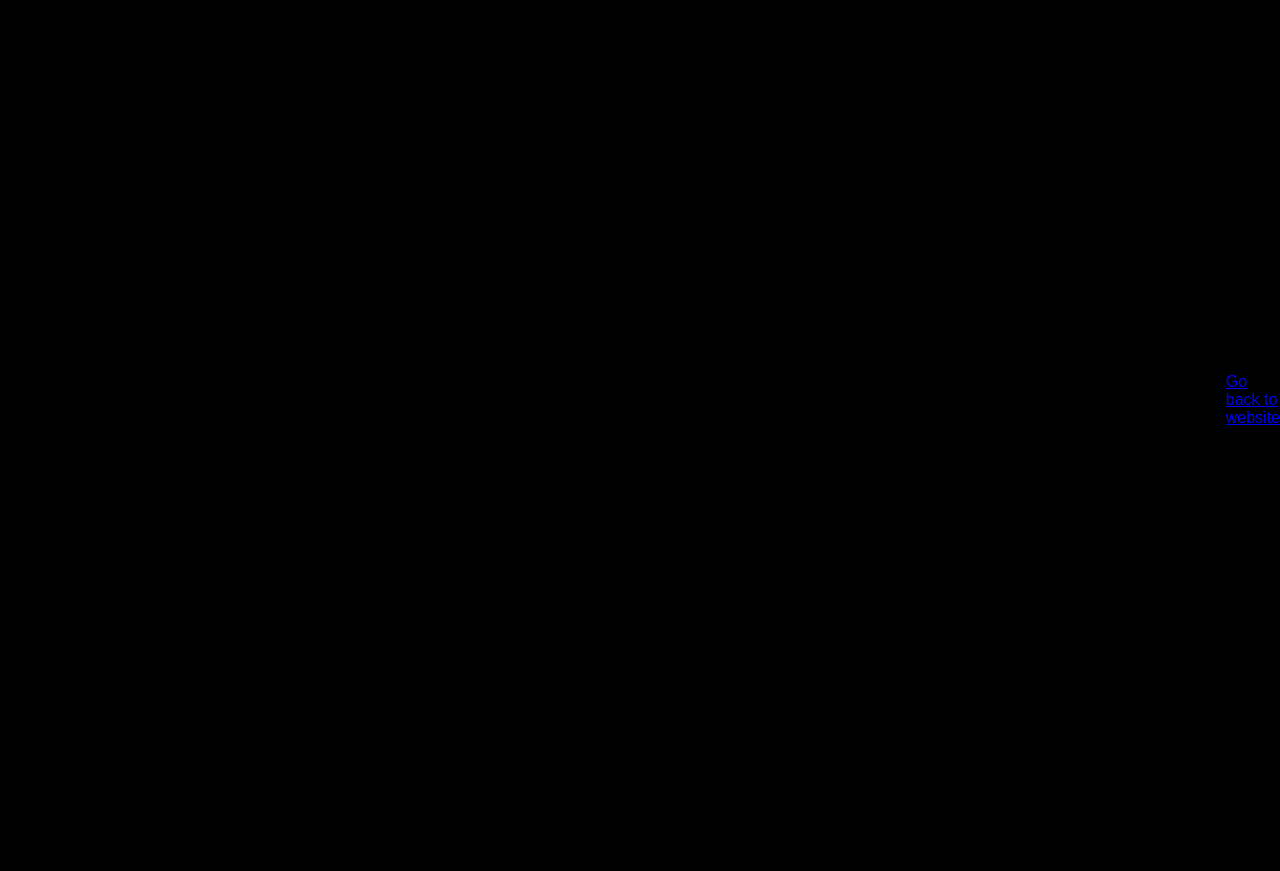
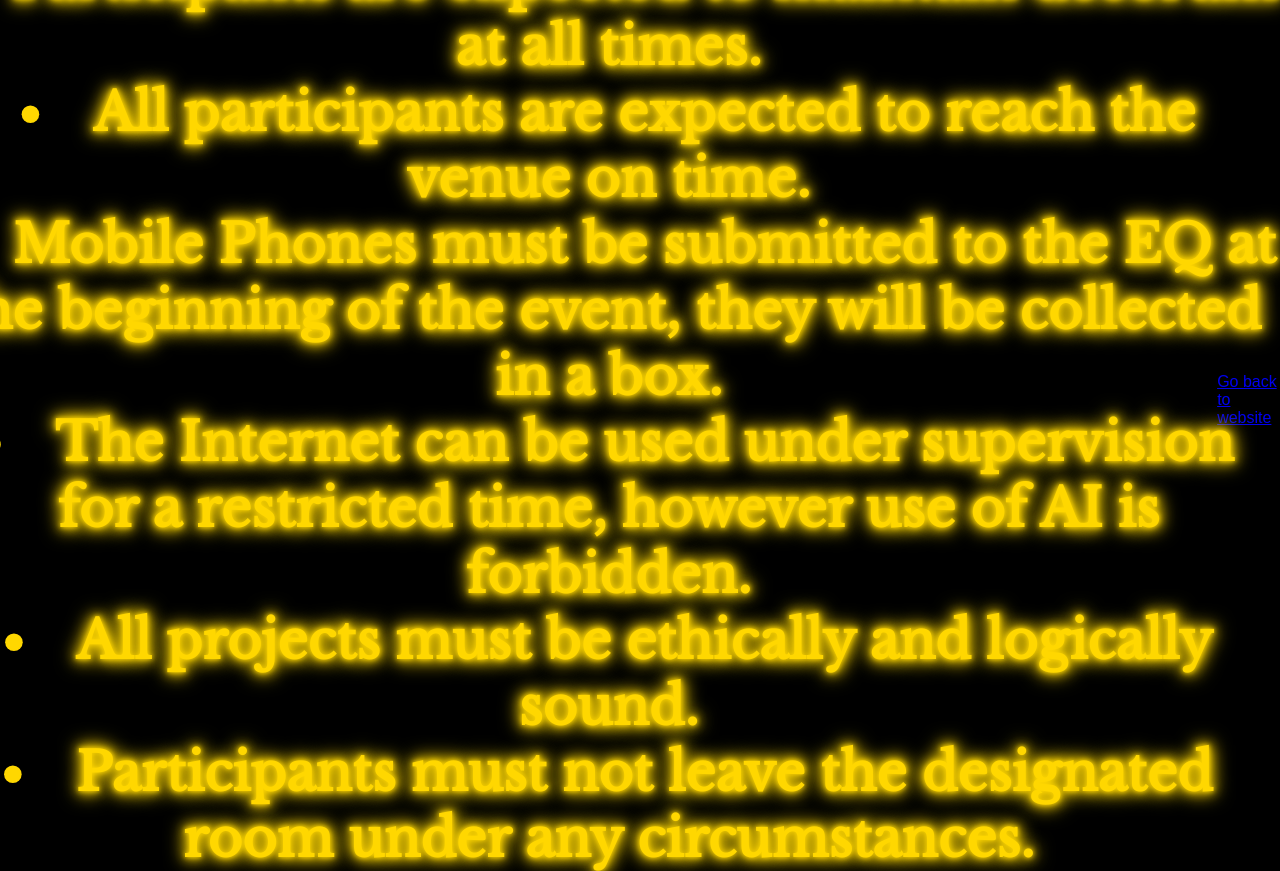
Before and after one commit to elektraeq/bad-website, a plain HTML site: page rulebook.html in a window 1280 px wide. Before the commit the page ends 800 px from the top, so only its background shows below. Drawn offline with nearby package versions, Linux system fonts and the light colour scheme.

Commit message:
Update rulebook.html

```diff
--- a/rulebook.html
+++ b/rulebook.html
@@ -6,12 +6,12 @@
     <link rel="stylesheet" href="https://fonts.googleapis.com/css2?family=Libre+Baskerville:wght@400&display=swap">
     <link rel="stylesheet" href="styles.css">
     <title>Rule book</title>
-    <li>Participants are expected to maintain decorum at all times.</li>
+    <h1><li>Participants are expected to maintain decorum at all times.</li>
     <li>All participants are expected to reach the venue on time.</li>
     <li>Mobile Phones must be submitted to the EQ at the beginning of the event, they will be collected in a box.</li>
     <li>The Internet can be used under supervision for a restricted time, however use of AI is forbidden.</li>
     <li>All projects must be ethically and logically sound.</li>
-    <li>Participants must not leave the designated room under any circumstances.</li>
+    <li>Participants must not leave the designated room under any circumstances.</li></h1>
 </head>
 <body>
     <a href="index.html" class="button">Go back to website</a>
```
